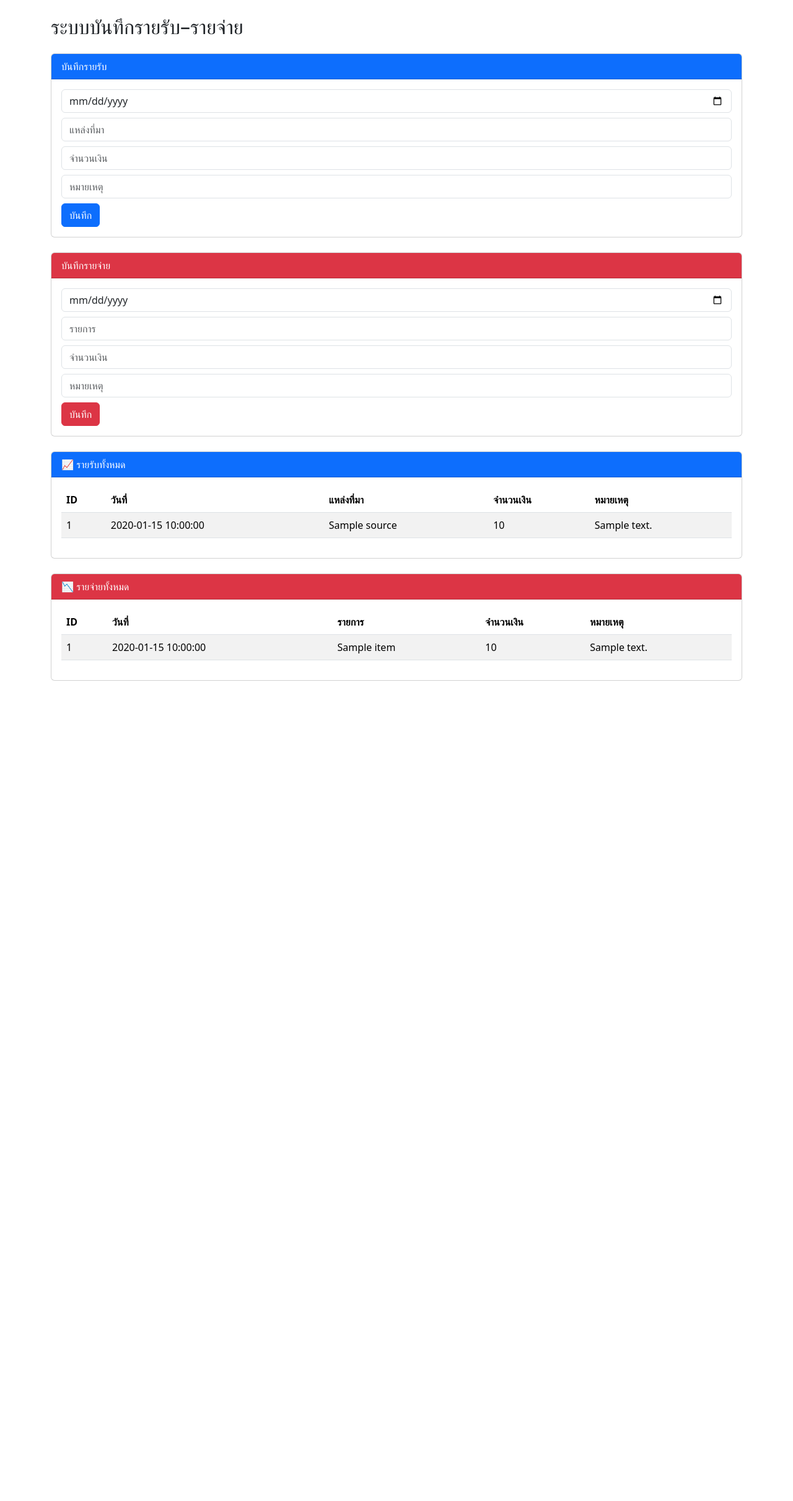
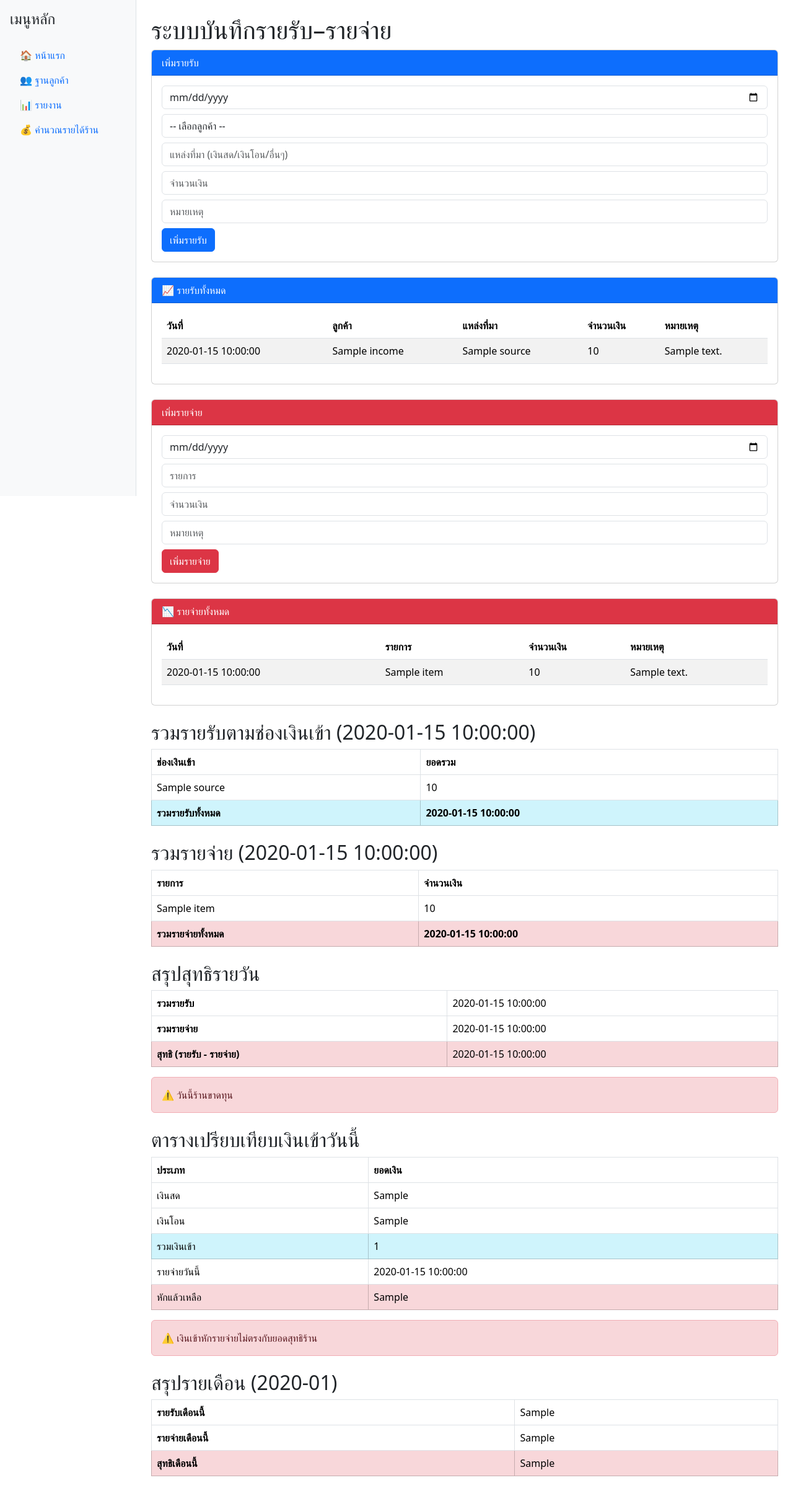
Before and after one commit to JOexNaja/zeedComputer, a Flask app: template templates/index.html in a window 1280 px wide. Shown: the whole page at 62% size. Before the commit the page ends 1098 px from the top, so only its background shows below. Run offline with Flask 3, Linux system fonts and the light colour scheme; the template is opened without the code that fills it: most values are stand-ins (such as "Sample title", 1, 10 or a date in 2020).

Commit message:
Initial commit - Flask Income Expense App

```diff
--- a/app.py
+++ b/app.py
@@ -9,50 +9,78 @@
     conn.row_factory = sqlite3.Row
     return conn
 
-def init_db():
-    with get_db_connection() as conn:
-        conn.execute('''CREATE TABLE IF NOT EXISTS income (
-            id INTEGER PRIMARY KEY AUTOINCREMENT,
-            date TEXT NOT NULL,
-            source TEXT NOT NULL,
-            amount REAL NOT NULL,
-            note TEXT
-        )''')
-        conn.execute('''CREATE TABLE IF NOT EXISTS expenses (
-            id INTEGER PRIMARY KEY AUTOINCREMENT,
-            date TEXT NOT NULL,
-            item TEXT NOT NULL,
-            amount REAL NOT NULL,
-            note TEXT
-        )''')
-        conn.commit()
-
 @app.route('/')
 def index():
     today = date.today().strftime("%Y-%m-%d")
+    current_month = date.today().strftime("%Y-%m")
+
     with get_db_connection() as conn:
-        incomes = conn.execute("SELECT * FROM income ORDER BY date DESC").fetchall()
+        incomes = conn.execute("""
+            SELECT income.id, income.date, income.source, income.amount, income.note,
+                   customers.name as customer_name
+            FROM income
+            LEFT JOIN customers ON income.customer_id = customers.id
+            ORDER BY income.date DESC
+        """).fetchall()
+
         expenses = conn.execute("SELECT * FROM expenses ORDER BY date DESC").fetchall()
-    return render_template('index.html', incomes=incomes, expenses=expenses, current_date=today)
+        customers = conn.execute("SELECT * FROM customers ORDER BY name ASC").fetchall()
+
+        # รายวัน
+        today_income = conn.execute("SELECT SUM(amount) FROM income WHERE date=?", (today,)).fetchone()[0] or 0
+        today_expense = conn.execute("SELECT SUM(amount) FROM expenses WHERE date=?", (today,)).fetchone()[0] or 0
+        today_net = today_income - today_expense
+
+        # แยกเงินสด/เงินโอน
+        cash_income = conn.execute("SELECT SUM(amount) FROM income WHERE date=? AND source='เงินสด'", (today,)).fetchone()[0] or 0
+        transfer_income = conn.execute("SELECT SUM(amount) FROM income WHERE date=? AND source='เงินโอน'", (today,)).fetchone()[0] or 0
+        total_inflow = cash_income + transfer_income
+        remaining_after_expense = total_inflow - today_expense
+
+        # รายเดือน
+        monthly_income = conn.execute("SELECT SUM(amount) FROM income WHERE substr(date,1,7)=?", (current_month,)).fetchone()[0] or 0
+        monthly_expense = conn.execute("SELECT SUM(amount) FROM expenses WHERE substr(date,1,7)=?", (current_month,)).fetchone()[0] or 0
+        monthly_net = monthly_income - monthly_expense
+
+    return render_template('index.html',
+                           incomes=incomes,
+                           expenses=expenses,
+                           customers=customers,
+                           current_date=today,
+                           today_income=today_income,
+                           today_expense=today_expense,
+                           today_net=today_net,
+                           cash_income=cash_income,
+                           transfer_income=transfer_income,
+                           total_inflow=total_inflow,
+                           remaining_after_expense=remaining_after_expense,
+                           monthly_income=monthly_income,
+                           monthly_expense=monthly_expense,
+                           monthly_net=monthly_net)
+
+
 
 @app.route('/add_income', methods=['POST'])
 def add_income():
-    date_val = request.form.get('date')
-    source = request.form.get('source')
-    amount = request.form.get('amount')
+    date_val = request.form['date']
+    source = request.form['source']
+    amount = float(request.form['amount'])
     note = request.form.get('note')
+    customer_id = request.form.get('customer_id')
+
     with get_db_connection() as conn:
-        conn.execute("INSERT INTO income (date, source, amount, note) VALUES (?, ?, ?, ?)",
-                     (date_val, source, amount, note))
+        conn.execute("INSERT INTO income (date, source, amount, note, customer_id) VALUES (?, ?, ?, ?, ?)",
+                     (date_val, source, amount, note, customer_id))
         conn.commit()
     return redirect(url_for('index'))
 
 @app.route('/add_expense', methods=['POST'])
 def add_expense():
-    date_val = request.form.get('date')
-    item = request.form.get('item')
-    amount = request.form.get('amount')
+    date_val = request.form['date']
+    item = request.form['item']
+    amount = float(request.form['amount'])
     note = request.form.get('note')
+
     with get_db_connection() as conn:
         conn.execute("INSERT INTO expenses (date, item, amount, note) VALUES (?, ?, ?, ?)",
                      (date_val, item, amount, note))
@@ -60,5 +88,4 @@
     return redirect(url_for('index'))
 
 if __name__ == '__main__':
-    init_db()
     app.run(debug=True)
--- a/templates/base.html
+++ b/templates/base.html
@@ -5,7 +5,15 @@
   <title>ระบบบันทึกรายรับ–รายจ่าย</title>
   <link rel="stylesheet" href="https://cdn.jsdelivr.net/npm/bootstrap@5.3.2/dist/css/bootstrap.min.css">
 </head>
-<body class="container mt-4">
-  {% block content %}{% endblock %}
+<body>
+  <div class="d-flex">
+    <!-- Sidebar -->
+    {% include 'sidebar.html' %}
+
+    <!-- Main Content -->
+    <div class="flex-grow-1 p-4" style="margin-left:220px;">
+      {% block content %}{% endblock %}
+    </div>
+  </div>
 </body>
 </html>
--- a/templates/index.html
+++ b/templates/index.html
@@ -1,31 +1,23 @@
 {% extends "base.html" %}
 {% block content %}
-<h2 class="mb-4">ระบบบันทึกรายรับ–รายจ่าย</h2>
+<h1>ระบบบันทึกรายรับ–รายจ่าย</h1>
 
-<!-- ฟอร์มรายรับ -->
+<!-- ฟอร์มเพิ่มรายรับ -->
 <div class="card mb-4">
-  <div class="card-header bg-primary text-white">บันทึกรายรับ</div>
+  <div class="card-header bg-primary text-white">เพิ่มรายรับ</div>
   <div class="card-body">
     <form action="/add_income" method="POST">
-      <input type="date" class="form-control mb-2" name="date" value="{{ current_date }}" required>
-      <input type="text" name="source" class="form-control mb-2" placeholder="แหล่งที่มา" required>
+      <input type="date" name="date" class="form-control mb-2" value="{{ current_date }}" required>
+      <select name="customer_id" class="form-control mb-2">
+        <option value="">-- เลือกลูกค้า --</option>
+        {% for c in customers %}
+        <option value="{{ c.id }}">{{ c.name }}</option>
+        {% endfor %}
+      </select>
+      <input type="text" name="source" class="form-control mb-2" placeholder="แหล่งที่มา (เงินสด/เงินโอน/อื่นๆ)" required>
       <input type="number" step="0.01" name="amount" class="form-control mb-2" placeholder="จำนวนเงิน" required>
       <input type="text" name="note" class="form-control mb-2" placeholder="หมายเหตุ">
-      <button type="submit" class="btn btn-primary">บันทึก</button>
-    </form>
-  </div>
-</div>
-
-<!-- ฟอร์มรายจ่าย -->
-<div class="card mb-4">
-  <div class="card-header bg-danger text-white">บันทึกรายจ่าย</div>
-  <div class="card-body">
-    <form action="/add_expense" method="POST">
-      <input type="date" class="form-control mb-2" name="date" value="{{ current_date }}" required>
-      <input type="text" name="item" class="form-control mb-2" placeholder="รายการ" required>
-      <input type="number" step="0.01" name="amount" class="form-control mb-2" placeholder="จำนวนเงิน" required>
-      <input type="text" name="note" class="form-control mb-2" placeholder="หมายเหตุ">
-      <button type="submit" class="btn btn-danger">บันทึก</button>
+      <button type="submit" class="btn btn-primary">เพิ่มรายรับ</button>
     </form>
   </div>
 </div>
@@ -35,12 +27,12 @@
   <div class="card-header bg-primary text-white">📈 รายรับทั้งหมด</div>
   <div class="card-body">
     <table class="table table-striped">
-      <thead><tr><th>ID</th><th>วันที่</th><th>แหล่งที่มา</th><th>จำนวนเงิน</th><th>หมายเหตุ</th></tr></thead>
+      <thead><tr><th>วันที่</th><th>ลูกค้า</th><th>แหล่งที่มา</th><th>จำนวนเงิน</th><th>หมายเหตุ</th></tr></thead>
       <tbody>
         {% for income in incomes %}
         <tr>
-          <td>{{ income.id }}</td>
           <td>{{ income.date }}</td>
+          <td>{{ income.customer_name }}</td>
           <td>{{ income.source }}</td>
           <td>{{ income.amount }}</td>
           <td>{{ income.note }}</td>
@@ -51,16 +43,29 @@
   </div>
 </div>
 
+<!-- ฟอร์มเพิ่มรายจ่าย -->
+<div class="card mb-4">
+  <div class="card-header bg-danger text-white">เพิ่มรายจ่าย</div>
+  <div class="card-body">
+    <form action="/add_expense" method="POST">
+      <input type="date" name="date" class="form-control mb-2" value="{{ current_date }}" required>
+      <input type="text" name="item" class="form-control mb-2" placeholder="รายการ" required>
+      <input type="number" step="0.01" name="amount" class="form-control mb-2" placeholder="จำนวนเงิน" required>
+      <input type="text" name="note" class="form-control mb-2" placeholder="หมายเหตุ">
+      <button type="submit" class="btn btn-danger">เพิ่มรายจ่าย</button>
+    </form>
+  </div>
+</div>
+
 <!-- ตารางรายจ่าย -->
 <div class="card mb-4">
   <div class="card-header bg-danger text-white">📉 รายจ่ายทั้งหมด</div>
   <div class="card-body">
     <table class="table table-striped">
-      <thead><tr><th>ID</th><th>วันที่</th><th>รายการ</th><th>จำนวนเงิน</th><th>หมายเหตุ</th></tr></thead>
+      <thead><tr><th>วันที่</th><th>รายการ</th><th>จำนวนเงิน</th><th>หมายเหตุ</th></tr></thead>
       <tbody>
         {% for expense in expenses %}
         <tr>
-          <td>{{ expense.id }}</td>
           <td>{{ expense.date }}</td>
           <td>{{ expense.item }}</td>
           <td>{{ expense.amount }}</td>
@@ -71,4 +76,92 @@
     </table>
   </div>
 </div>
+
+<!-- ตารางรวมรายรับตามช่องเงินเข้า -->
+<h2 class="mt-4">รวมรายรับตามช่องเงินเข้า ({{ current_date }})</h2>
+<table class="table table-bordered">
+  <tr><th>ช่องเงินเข้า</th><th>ยอดรวม</th></tr>
+  {% for row in income_by_source %}
+  <tr>
+    <td>{{ row.source }}</td>
+    <td>{{ row.total }}</td>
+  </tr>
+  {% endfor %}
+  <tr class="table-info">
+    <td><strong>รวมรายรับทั้งหมด</strong></td>
+    <td><strong>{{ today_income }}</strong></td>
+  </tr>
+</table>
+
+<!-- ตารางรวมรายจ่าย -->
+<h2 class="mt-4">รวมรายจ่าย ({{ current_date }})</h2>
+<table class="table table-bordered">
+  <tr><th>รายการ</th><th>จำนวนเงิน</th></tr>
+  {% for expense in expenses if expense.date == current_date %}
+  <tr>
+    <td>{{ expense.item }}</td>
+    <td>{{ expense.amount }}</td>
+  </tr>
+  {% endfor %}
+  <tr class="table-danger">
+    <td><strong>รวมรายจ่ายทั้งหมด</strong></td>
+    <td><strong>{{ today_expense }}</strong></td>
+  </tr>
+</table>
+
+<!-- ตารางสรุปสุทธิรายวัน -->
+<h2 class="mt-4">สรุปสุทธิรายวัน</h2>
+<table class="table table-bordered">
+  <tr><th>รวมรายรับ</th><td>{{ today_income }}</td></tr>
+  <tr><th>รวมรายจ่าย</th><td>{{ today_expense }}</td></tr>
+  <tr class="{% if today_net >= 0 %}table-success{% else %}table-danger{% endif %}">
+    <th>สุทธิ (รายรับ - รายจ่าย)</th>
+    <td>{{ today_net }}</td>
+  </tr>
+</table>
+
+{% if today_net >= 0 %}
+<div class="alert alert-success mt-3">✅ วันนี้ร้านมีกำไร</div>
+{% else %}
+<div class="alert alert-danger mt-3">⚠️ วันนี้ร้านขาดทุน</div>
+{% endif %}
+
+
+
+<!-- ตารางเปรียบเทียบเงินเข้าวันนี้ -->
+<h2 class="mt-4">ตารางเปรียบเทียบเงินเข้าวันนี้</h2>
+<table class="table table-bordered">
+  <tr><th>ประเภท</th><th>ยอดเงิน</th></tr>
+  <tr><td>เงินสด</td><td>{{ cash_income }}</td></tr>
+  <tr><td>เงินโอน</td><td>{{ transfer_income }}</td></tr>
+  <tr class="table-info"><td>รวมเงินเข้า</td><td>{{ total_inflow }}</td></tr>
+  <tr><td>รายจ่ายวันนี้</td><td>{{ today_expense }}</td></tr>
+  <tr class="{% if remaining_after_expense == today_net %}table-success{% else %}table-danger{% endif %}">
+    <td>หักแล้วเหลือ</td>
+    <td>{{ remaining_after_expense }}</td>
+  </tr>
+</table>
+
+{% if remaining_after_expense == today_net %}
+<div class="alert alert-success mt-3">✅ เงินเข้าหักรายจ่ายตรงกับยอดสุทธิร้าน</div>
+{% else %}
+<div class="alert alert-danger mt-3">⚠️ เงินเข้าหักรายจ่ายไม่ตรงกับยอดสุทธิร้าน</div>
+{% endif %}
+
+
+
+
+<!-- สรุปรายเดือน -->
+<h2 class="mt-4">สรุปรายเดือน ({{ current_date[:7] }})</h2>
+<table class="table table-bordered">
+  <tr><th>รายรับเดือนนี้</th><td>{{ monthly_income }}</td></tr>
+  <tr><th>รายจ่ายเดือนนี้</th><td>{{ monthly_expense }}</td></tr>
+  <tr class="{% if monthly_net >= 0 %}table-success{% else %}table-danger{% endif %}">
+    <th>สุทธิเดือนนี้</th>
+    <td>{{ monthly_net }}</td>
+  </tr>
+</table>
+
+
+
 {% endblock %}
--- /dev/null
+++ b/templates/sidebar.html
@@ -0,0 +1,9 @@
+<aside class="bg-light border-end vh-100 p-3" style="width:220px; position:fixed;">
+  <h4 class="mb-4">เมนูหลัก</h4>
+  <ul class="nav flex-column">
+    <li class="nav-item"><a class="nav-link" href="/">🏠 หน้าแรก</a></li>
+    <li class="nav-item"><a class="nav-link" href="/customers">👥 ฐานลูกค้า</a></li>
+    <li class="nav-item"><a class="nav-link" href="/report">📊 รายงาน</a></li>
+    <li class="nav-item"><a class="nav-link" href="/summary">💰 คำนวณรายได้ร้าน</a></li>
+  </ul>
+</aside>
```
Also changed, not shown: schema.sql (added, +89 -0 lines), templates/customers.html (added, +29 -0 lines), templates/edit_customer.html (added, +20 -0 lines), templates/edit_expense.html (added, +24 -0 lines), templates/edit_income.html (added, +35 -0 lines), templates/income_summary.html (added, +43 -0 lines), templates/report.html (added, +28 -0 lines), templates/summary.html (added, +49 -0 lines), database.db (added).
